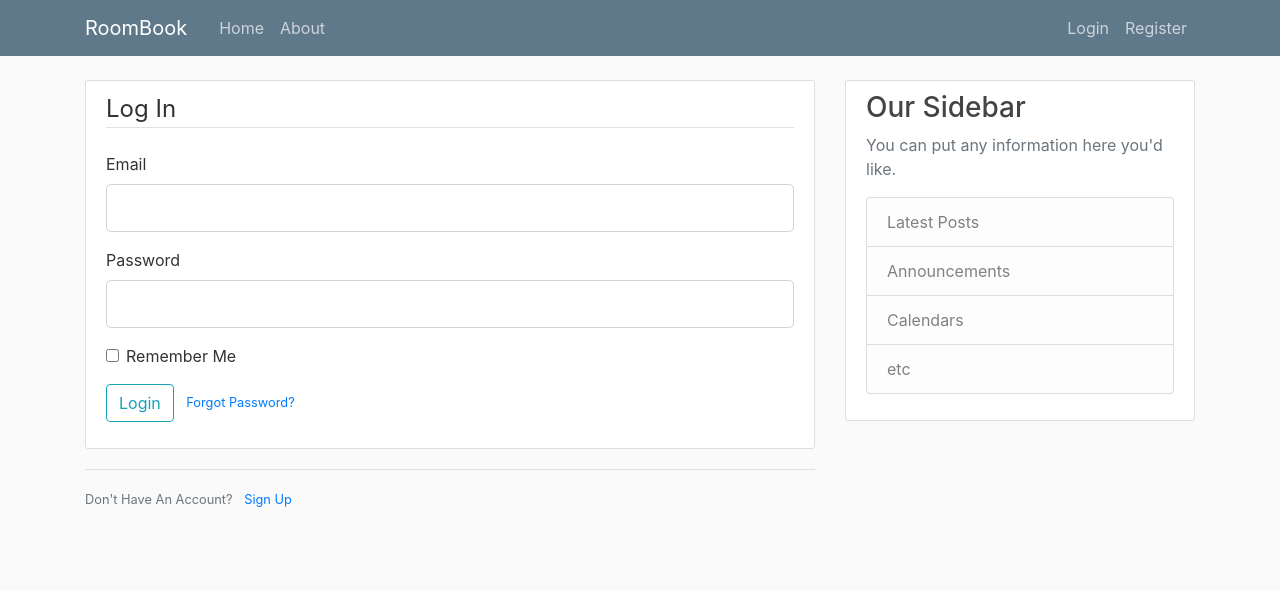
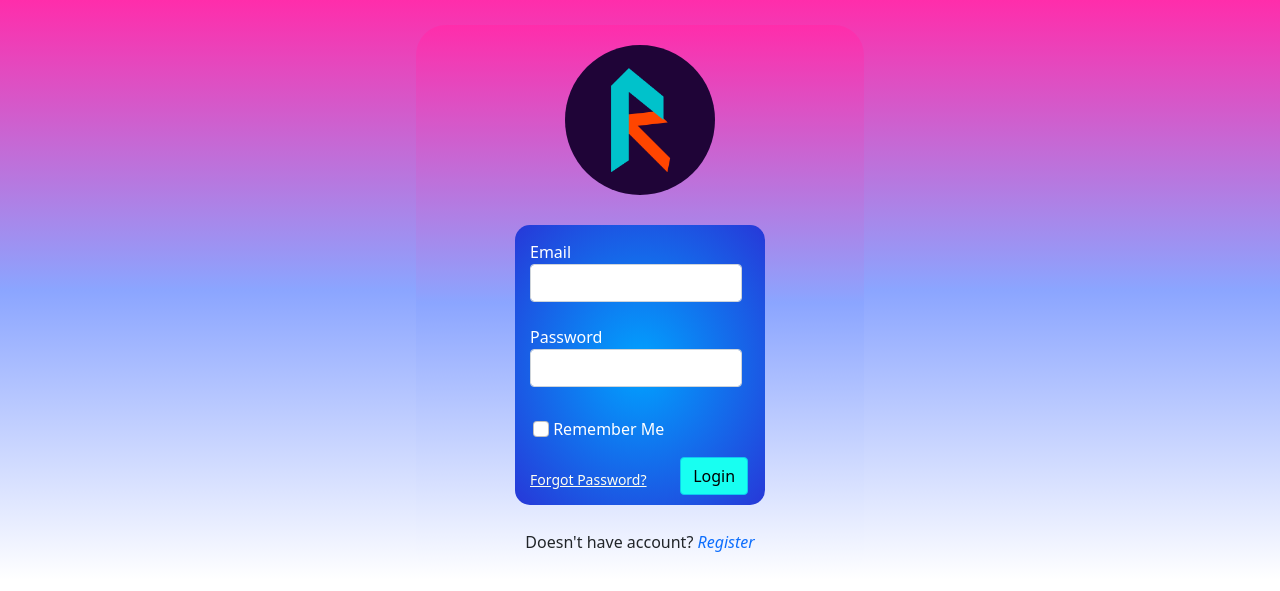
Before and after one commit to MaxdhaMax/RPL-9-Reservasi_Ruangan, a Flask app: page /login in a window 1280 px wide. Shown: the top 591 px of the page. Run offline with Flask 2, Linux system fonts and the light colour scheme; some libraries are stand-ins or nearby versions.

Commit message:
Menambahkan register, login yang sudah dibuat di front end src kedalam aplikasi sehingga bisa dijalankan serta membuat landing page sebelum masuk aplikasi

```diff
--- /dev/null
+++ b/WebApp/static/styles/login.css
@@ -0,0 +1,75 @@
+body {
+    width: 100%;
+    height: auto;
+    background-image: -webkit-gradient(linear, left top, left bottom, from(#8BA5FF), color-stop(#fff), to(#fff));
+    background-image: linear-gradient(#FF2DAB, #8BA5FF, #fff);
+    background-repeat: no-repeat;
+  }
+
+  .container {
+    background-image: -webkit-gradient(linear, left top, left bottom, from(#FF2DAB), color-stop(#8BA5FF), to(#fff));
+    background-image: linear-gradient(#FF2DAB, #8BA5FF, #fff);
+    width: 35%;
+    border-radius: 30px;
+    padding-bottom: 20px;
+  }
+
+  .container .image-logo {
+    display: -webkit-box;
+    display: -ms-flexbox;
+    display: flex;
+    margin-bottom: 30px;
+    margin-top: 25px;
+  }
+
+  .container .image-logo img {
+    width: 150px;
+    height: 150px;
+    border-radius: 50%;
+    margin: auto;
+    -webkit-box-sizing: border-box;
+            box-sizing: border-box;
+    margin-top: 20px;
+  }
+
+  .container form {
+    width: 250px;
+    height: auto;
+    margin: auto;
+    border-radius: 15px;
+    background-image: radial-gradient(#00A3FF, #2738D8);
+    background-color: #2738D8;
+  }
+
+  .container form .mb-2 {
+    margin-left: 15px;
+    -webkit-box-sizing: border-box;
+            box-sizing: border-box;
+  }
+
+  .container form .mb-2 label {
+    margin-top: 15px;
+    color: white;
+  }
+
+  .container form .mb-3 {
+    margin-top: 30px;
+    margin-left: 18px;
+    color: white;
+  }
+
+
+  .container form .form-control {
+    width: 90%;
+  }
+
+  .container form button {
+    margin-left: 150px;
+    margin-bottom: 10px;
+  }
+
+  .container form button:hover {
+    background-color: #5c3c3c;
+    color: #941414;
+  }
+  /*# sourceMappingURL=login.css.map */
--- a/WebApp/templates/base.html
+++ b/WebApp/templates/base.html
@@ -20,7 +20,7 @@
     <header class="site-header">
       <nav class="navbar navbar-expand-md navbar-dark bg-steel fixed-top">
         <div class="container">
-          <a class="navbar-brand mr-4" href="/">RoomBook</a>
+          <a class="navbar-brand mr-4" href="/home">RoomBook</a>
           <button class="navbar-toggler" type="button" data-toggle="collapse" data-target="#navbarToggle" aria-controls="navbarToggle" aria-expanded="false" aria-label="Toggle navigation">
             <span class="navbar-toggler-icon"></span>
           </button>
--- a/WebApp/templates/login.html
+++ b/WebApp/templates/login.html
@@ -1,52 +1,106 @@
-{% extends 'base.html' %}
-{% block content %}
-    <div class="content-section">
+<!doctype html>
+<html lang="en">
+  <head>
+    <script>
+      setTimeout(function() {
+      $('#message').fadeOut('slow');
+      }, 3000);
+    </script>
+    <!-- Required meta tags -->
+    <meta charset="utf-8">
+    <meta name="viewport" content="width=device-width, initial-scale=1">
+
+    <!-- Bootstrap CSS -->
+    <link href="https://cdn.jsdelivr.net/npm/bootstrap@5.0.0-beta3/dist/css/bootstrap.min.css" rel="stylesheet" integrity="sha384-eOJMYsd53ii+scO/bJGFsiCZc+5NDVN2yr8+0RDqr0Ql0h+rP48ckxlpbzKgwra6" crossorigin="anonymous">
+    <link href="{{url_for('static',filename='styles/login.css')}}" rel="stylesheet">
+
+    <title>RoomBook</title>
+  </head>
+  <body>
+    <div class="row">
+      <div style="padding: 5px;" id="message">
+          <div id="inner-message" class="alert alert-error">
+              {% with messages = get_flashed_messages(with_categories=true) %}
+              {% if messages %}
+                {% for category, message in messages %}
+                  <div class="alert alert-{{ category }} d-flex justify-content-center">
+                    {{ message }}
+                  </div>
+                {% endfor %}
+              {% endif %}
+            {% endwith %}
+          </div>
+      </div>
+    </div>
+    <header>
+        <div class="d-flex justify-content-center">
+
+        </div>
+        <div class="container">
+            <!--Logo di tengah -->
+            <div class="image-logo">
+                <img class="logo" src="{{url_for('static',filename='images/RoomBook_Logo.png')}}">
+            </div>
+            <!-- Form -->
             <form method="POST" action="">
                 {{  form.hidden_tag()   }}
-            <fieldset class= "form-group">
-                <legend class = "border-bottom mb-4">Log In</legend>
-                <div class="form-group">
+                <div class="mb-2">
                   {{ form.email.label(class="form-control-label") }}
                     {% if form.email.errors %}
-                        {{ form.email(class="form-control form-control-lg is-invalid") }}
+                        {{ form.email(class="form-control is-invalid") }}
                         <div class="invalid-feedback">
                             {% for error in form.email.errors %}
                                 <span>{{ error }}</span>
                             {% endfor %}
                         </div>
                     {% else %}
-                        {{ form.email(class="form-control form-control-lg") }}
+                        {{ form.email(class="form-control") }}
                     {% endif %}
                 </div>
-                <div class="form-group">
+                <div class="mb-2">
                   {{form.password.label(class = "form-control-label")}}
                     {% if form.password.errors %}
-                        {{form.password(class = "form-control form-control-lg is-invalid")}}
+                        {{form.password(class = "form-control is-invalid")}}
                         <div class = "invalid-feedback">
                             {% for error in form.password.errors %}
                                 <span>{{error}}</span>
                             {% endfor %}
                         </div>
                     {% else %}
-                            {{form.password(class = "form-control form-control-lg")}}
+                            {{form.password(class = "form-control")}}
                     {% endif %}
                 </div>
-                <div class = "form-check">
+                <div class="mb-3 ">
                     {{ form.remember(class = "form-check-input")}}
                     {{ form.remember.label(class = "form-check-label")}}
                 </div>
-            </fieldset>
-            <div class = "form-group">
-                {{form.submit(class = "btn btn-outline-info")}}
+                <div class ="mb-2">
                   <small class = "text-muted ml-2">
-                <a href="{{url_for('users.reset_request')}}">Forgot Password?</a>
+                  <a href="{{url_for('users.reset_request')}}" style="color:Ivory;padding: 30px 0;">Forgot Password?</a>
                   </small>
+                      {{form.submit(class = "btn btn-outline-info", style="background-color: #18FFF1; margin-left:30px; margin-bottom:10px; color:Black;")}}
                 </div>
+
             </form>
+            <!-- tulisan di bawah-->
+            <div class="d-flex justify-content-center">
+              <h6 style="margin-top:20px;"> Doesn't have account? <a href="{{url_for('users.register')}}" style="text-decoration: none;"><i>Register</i></a></h6>
             </div>
-    <div class = "border-top pt-3">
-        <small class = "text-muted">
-            Don't Have An Account? <a class = "ml-2" href="{{url_for('users.register')}}"> Sign Up</a>
-        </small>
+
         </div>
-{% endblock content %}
+
+    </header>
+
+    <!-- Optional JavaScript; choose one of the two! -->
+
+    <!-- Option 1: Bootstrap Bundle with Popper -->
+    <script src="https://cdn.jsdelivr.net/npm/bootstrap@5.0.0-beta3/dist/js/bootstrap.bundle.min.js" integrity="sha384-JEW9xMcG8R+pH31jmWH6WWP0WintQrMb4s7ZOdauHnUtxwoG2vI5DkLtS3qm9Ekf" crossorigin="anonymous"></script>
+
+    <!-- Option 2: Separate Popper and Bootstrap JS -->
+    <!--
+    <script src="https://cdn.jsdelivr.net/npm/@popperjs/core@2.9.1/dist/umd/popper.min.js" integrity="sha384-SR1sx49pcuLnqZUnnPwx6FCym0wLsk5JZuNx2bPPENzswTNFaQU1RDvt3wT4gWFG" crossorigin="anonymous"></script>
+    <script src="https://cdn.jsdelivr.net/npm/bootstrap@5.0.0-beta3/dist/js/bootstrap.min.js" integrity="sha384-j0CNLUeiqtyaRmlzUHCPZ+Gy5fQu0dQ6eZ/xAww941Ai1SxSY+0EQqNXNE6DZiVc" crossorigin="anonymous"></script>
+    -->
+    <script src="https://ajax.googleapis.com/ajax/libs/jquery/2.1.1/jquery.min.js"></script>
+  </body>
+</html>
```
Also changed, not shown: WebApp/main/routes.py (+7 -0 lines), WebApp/model.py (+25 -0 lines), WebApp/rooms/routes.py (added, +7 -0 lines), WebApp/static/styles/register.css (added, +58 -0 lines), WebApp/templates/landing.html (added, +42 -0 lines), WebApp/templates/register.html (+56 -34 lines), WebApp/rooms/__init__.py (added), WebApp/static/images/RoomBook_Logo_With_Title.png (added), WebApp/static/styles/landing.css (renamed from front end src/landing.css). Lines whose indentation alone changed are shown as unchanged.
